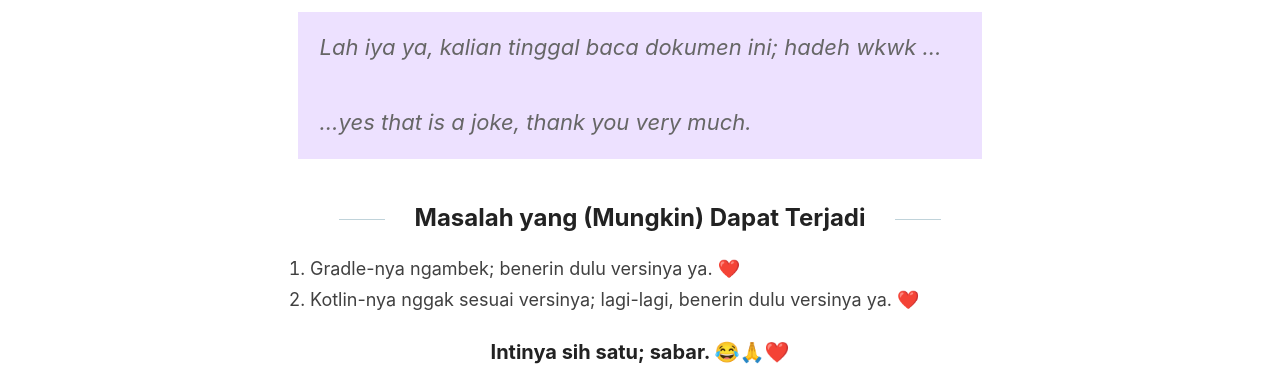
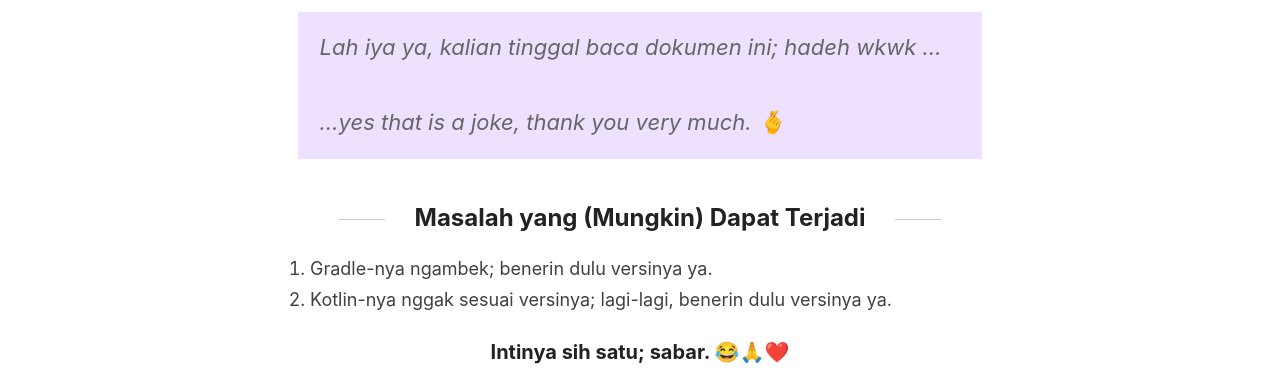
Before and after one commit to determinedguy/cecoret, a Jekyll site: the page built from _posts/2022-11-19-flutter-at-app-center.md, in a window 1280 px wide and 900 px high, scrolled down 13742 px. Shown: the part 336-725 px from the top of the window. Built offline with Jekyll 4.4.1, drawn with Linux system fonts in a browser that asks for light colours.

Commit message:
change: emoji

```diff
--- a/_posts/2022-11-19-flutter-at-app-center.md
+++ b/_posts/2022-11-19-flutter-at-app-center.md
@@ -260,11 +260,11 @@ Jika kamu mengalami masalah, coba cek bagian bawah dari *post* ini. 😉
 
 **Semangat mencari cara untuk melakukan publikasi aplikasi pada App Center!**
 
-> Lah iya ya, kalian tinggal baca dokumen ini; hadeh wkwk ...<br /><br /> *...yes that is a joke, thank you very much*.
+> Lah iya ya, kalian tinggal baca dokumen ini; hadeh wkwk ...<br /><br /> *...yes that is a joke, thank you very much*. 🫰
 
 ## Masalah yang (Mungkin) Dapat Terjadi
 
-1. Gradle-nya ngambek; benerin dulu versinya ya. ❤️
-2. Kotlin-nya nggak sesuai versinya; lagi-lagi, benerin dulu versinya ya. ❤️
+1. Gradle-nya ngambek; benerin dulu versinya ya.
+2. Kotlin-nya nggak sesuai versinya; lagi-lagi, benerin dulu versinya ya.
 
 ### Intinya sih satu; sabar. 😂🙏❤️
```
